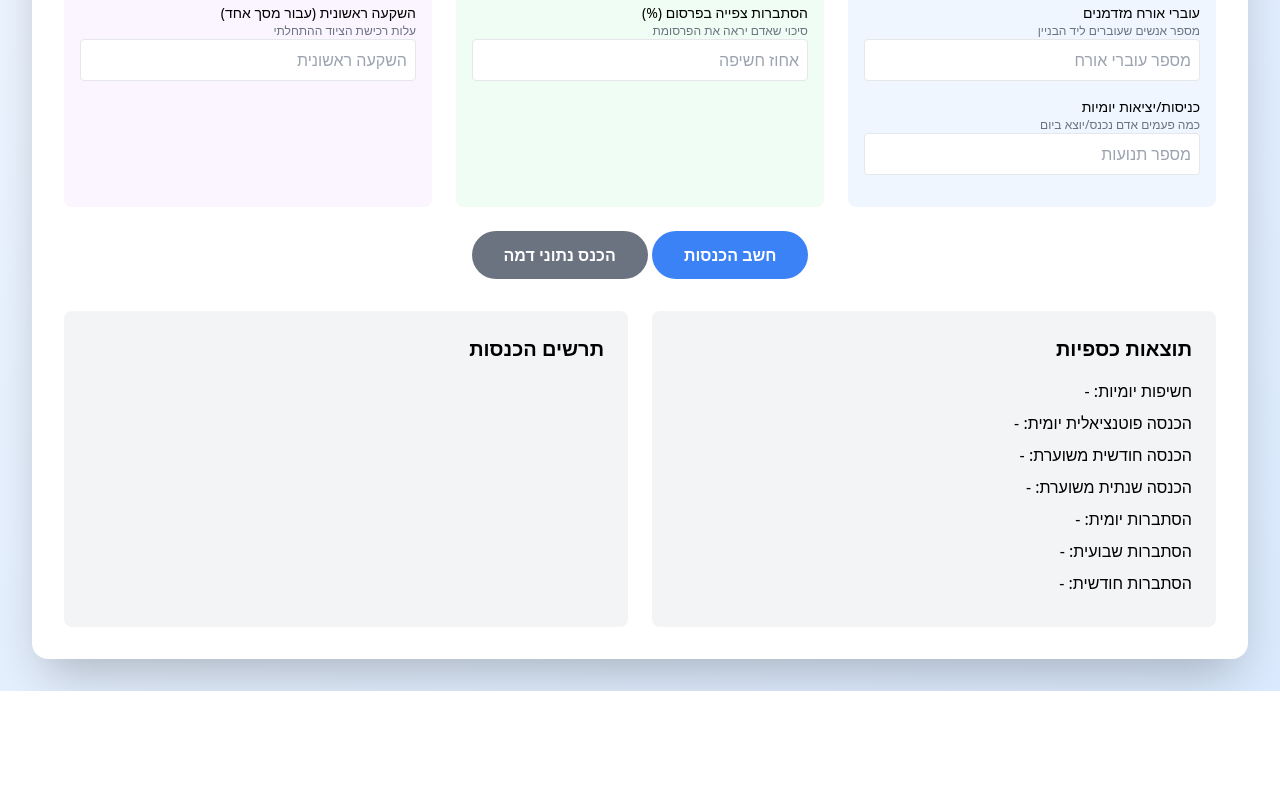
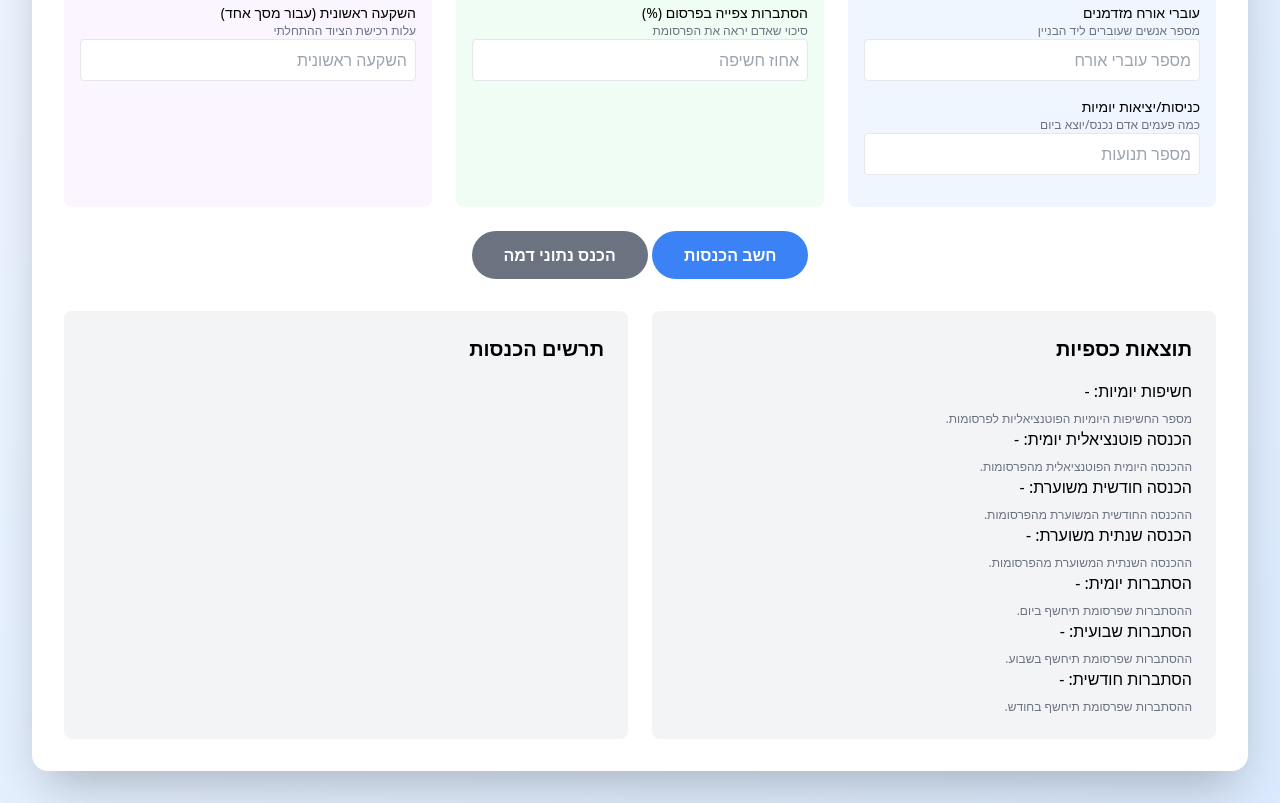
Before and after one commit to imanuel300/AdCalculatorBuilding, a plain HTML site: page index.html in a window 1280 px wide. Shown: the part 377-1180 px from the top of the page. Before the commit the page ends 1068 px from the top, so only its background shows below. Drawn offline with nearby package versions, Linux system fonts and the light colour scheme.

Commit message:
הסברים לשדות

```diff
--- a/index.html
+++ b/index.html
@@ -110,12 +110,19 @@
             <div id="results" class="bg-gray-100 p-6 rounded-lg">
                 <h2 class="font-bold text-xl mb-4">תוצאות כספיות</h2>
                 <p id="dailyExposures" class="mb-2">חשיפות יומיות: -</p>
+                <span class="text-xs text-gray-500 block">מספר החשיפות היומיות הפוטנציאליות לפרסומות.</span>
                 <p id="potentialRevenue" class="mb-2">הכנסה פוטנציאלית יומית: -</p>
+                <span class="text-xs text-gray-500 block">ההכנסה היומית הפוטנציאלית מהפרסומות.</span>
                 <p id="monthlyRevenue" class="mb-2">הכנסה חודשית משוערת: -</p>
+                <span class="text-xs text-gray-500 block">ההכנסה החודשית המשוערת מהפרסומות.</span>
                 <p id="annualRevenue" class="mb-2">הכנסה שנתית משוערת: -</p>
+                <span class="text-xs text-gray-500 block">ההכנסה השנתית המשוערת מהפרסומות.</span>
                 <p id="dailyExposureProbability" class="mb-2">הסתברות יומית: -</p>
+                <span class="text-xs text-gray-500 block">ההסתברות שפרסומת תיחשף ביום.</span>
                 <p id="weeklyExposureProbability" class="mb-2">הסתברות שבועית: -</p>
+                <span class="text-xs text-gray-500 block">ההסתברות שפרסומת תיחשף בשבוע.</span>
                 <p id="monthlyExposureProbability" class="mb-2">הסתברות חודשית: -</p>
+                <span class="text-xs text-gray-500 block">ההסתברות שפרסומת תיחשף בחודש.</span>
             </div>
 
             <div class="bg-gray-100 p-6 rounded-lg">
```
